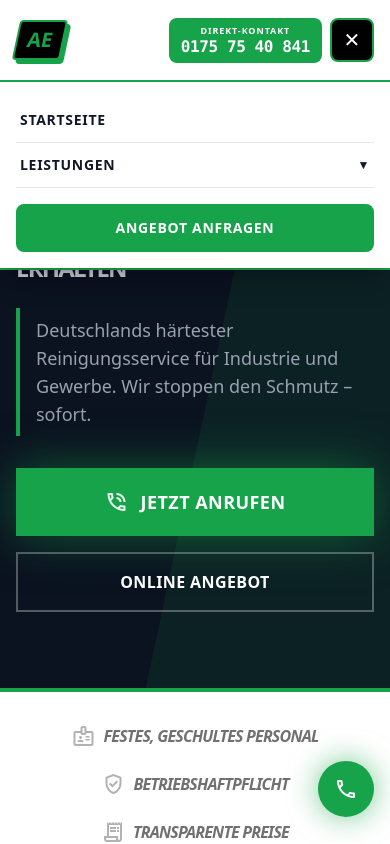
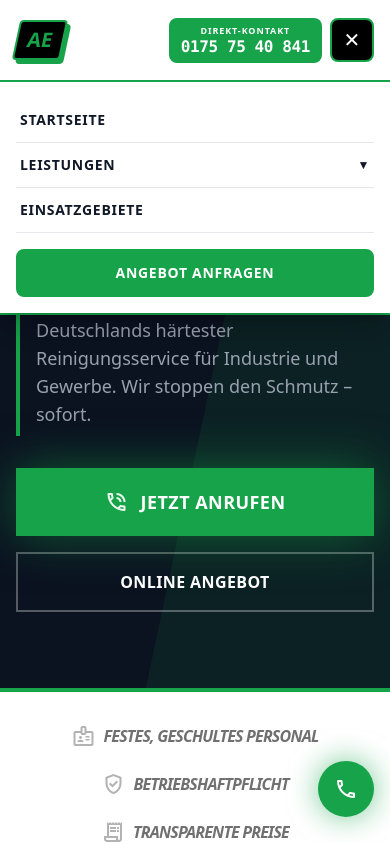
Before and after one commit to FreshFries90/ae-gebaeudeservice, a Next.js app: page / in a window 390 px wide. Both pictures are taken after a click on the button "Menü öffnen". Shown: the top 844 px of the page. Built offline with nearby package versions, Linux system fonts and the light colour scheme.

Commit message:
Einsatzgebiete Nav

```diff
--- a/app/components/SiteHeader.tsx
+++ b/app/components/SiteHeader.tsx
@@ -242,7 +242,13 @@ export function SiteHeader() {
                   </a>
                 </div>
               )}
-
+              <a
+                href="/einsatzgebiete"
+                className="border-b border-gray-200 px-1 py-3 text-sm font-bold uppercase tracking-wider text-gray-900"
+                onClick={() => setMobileMenuOpen(false)}
+              >
+                Einsatzgebiete
+              </a>
               <a
                 href="#quote"
                 className="mt-4 inline-flex w-full items-center justify-center rounded-lg border-2 border-primary bg-primary px-4 py-3 text-sm font-black uppercase tracking-wider text-white"
--- a/app/sitemap.ts
+++ b/app/sitemap.ts
@@ -16,6 +16,7 @@ const STATIC_ROUTES = [
   "/unterhaltsreinigung",
   "/impressum",
   "/datenschutz",
+  "/einsatzgebiete",
 ] as const;
 
 const CITY_SERVICES = [
```
